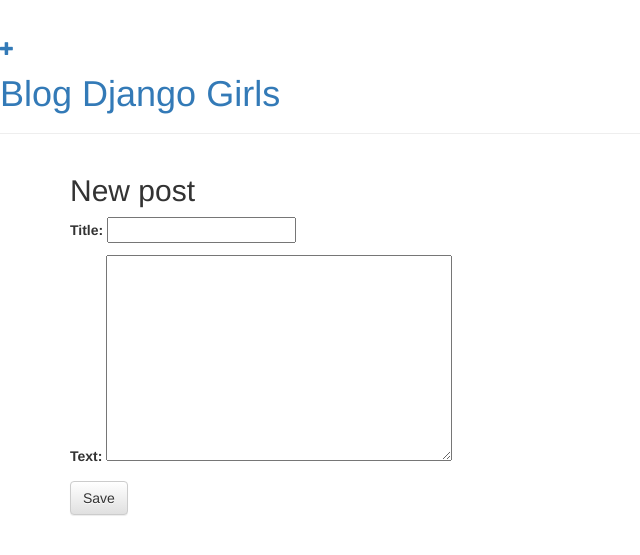
After one commit to loressl/djangogirls, a Django app: page /post/new/ in a window 1280 px wide. The commit adds this page. Shown: the top 555 px of the page, without its empty margins (0-640 px from the left). Run offline with Django 3.2, Linux system fonts and the light colour scheme; some libraries are stand-ins or nearby versions.

Commit message:
Adicionado formulário

```diff
--- /dev/null
+++ b/blog/forms.py
@@ -0,0 +1,8 @@
+from django import forms
+from .models import Post
+
+class PostForm(forms.ModelForm):
+
+    class Meta:
+        model = Post
+        fields = ('title', 'text',)
--- a/blog/templates/blog/base.html
+++ b/blog/templates/blog/base.html
@@ -4,11 +4,12 @@
         <title>Blog Django Girls</title>
         <link rel="stylesheet" href="//maxcdn.bootstrapcdn.com/bootstrap/3.2.0/css/bootstrap.min.css">
         <link rel="stylesheet" href="//maxcdn.bootstrapcdn.com/bootstrap/3.2.0/css/bootstrap-theme.min.css">
+        <link href="//fonts.googleapis.com/css?family=Lobster&subset=latin,latin-ext" rel="stylesheet" type="text/css">
         <link rel="stylesheet" href="{% static 'css/blog.css' %}">
-      <link href="//fonts.googleapis.com/css?family=Lobster&subset=latin,latin-ext" rel="stylesheet" type="text/css">
       </head>
       <body>
         <div class="page-header">
+          <a href="{% url 'post_new' %}" class="top-menu"><span class="glyphicon glyphicon-plus"></span></a>
           <h1><a href="/">Blog Django Girls</a></h1>
         </div>
         <div class="content container">
--- /dev/null
+++ b/blog/templates/blog/post_edit.html
@@ -0,0 +1,9 @@
+{% extends 'blog/base.html' %}
+
+{% block content %}
+    <h2>New post</h2>
+    <form method="POST" class="post-form">{% csrf_token %}
+        {{ form.as_p }}
+        <button type="submit" class="save btn btn-default">Save</button>
+    </form>
+{% endblock %}
--- a/blog/urls.py
+++ b/blog/urls.py
@@ -1,8 +1,8 @@
-from django.urls import path, include
+from django.urls import path
 from . import views
 
 urlpatterns = [
     path('', views.post_list, name='post_list'),
-    #path('post/', include('blog.urls')),
     path('post/<int:pk>/', views.post_detail, name='post_detail'),
+    path('post/new/', views.post_new, name='post_new'),
 ]
--- a/blog/views.py
+++ b/blog/views.py
@@ -1,6 +1,7 @@
 from django.shortcuts import render, get_object_or_404
 from django.utils import timezone
 from .models import Post
+from .forms import PostForm
 
 def post_list(request):
     posts = Post.objects.filter(published_date__lte=timezone.now()).order_by('published_date')# variavel QuerySet
@@ -9,3 +10,7 @@
 def post_detail(request, pk):
     post = get_object_or_404(Post, pk = pk)
     return render(request, 'blog/post_detail.html', {'post': post})
+
+def post_new(request):
+    form = PostForm()
+    return render(request, 'blog/post_edit.html', {'form': form})
```
Lines whose indentation alone changed are shown as unchanged.
